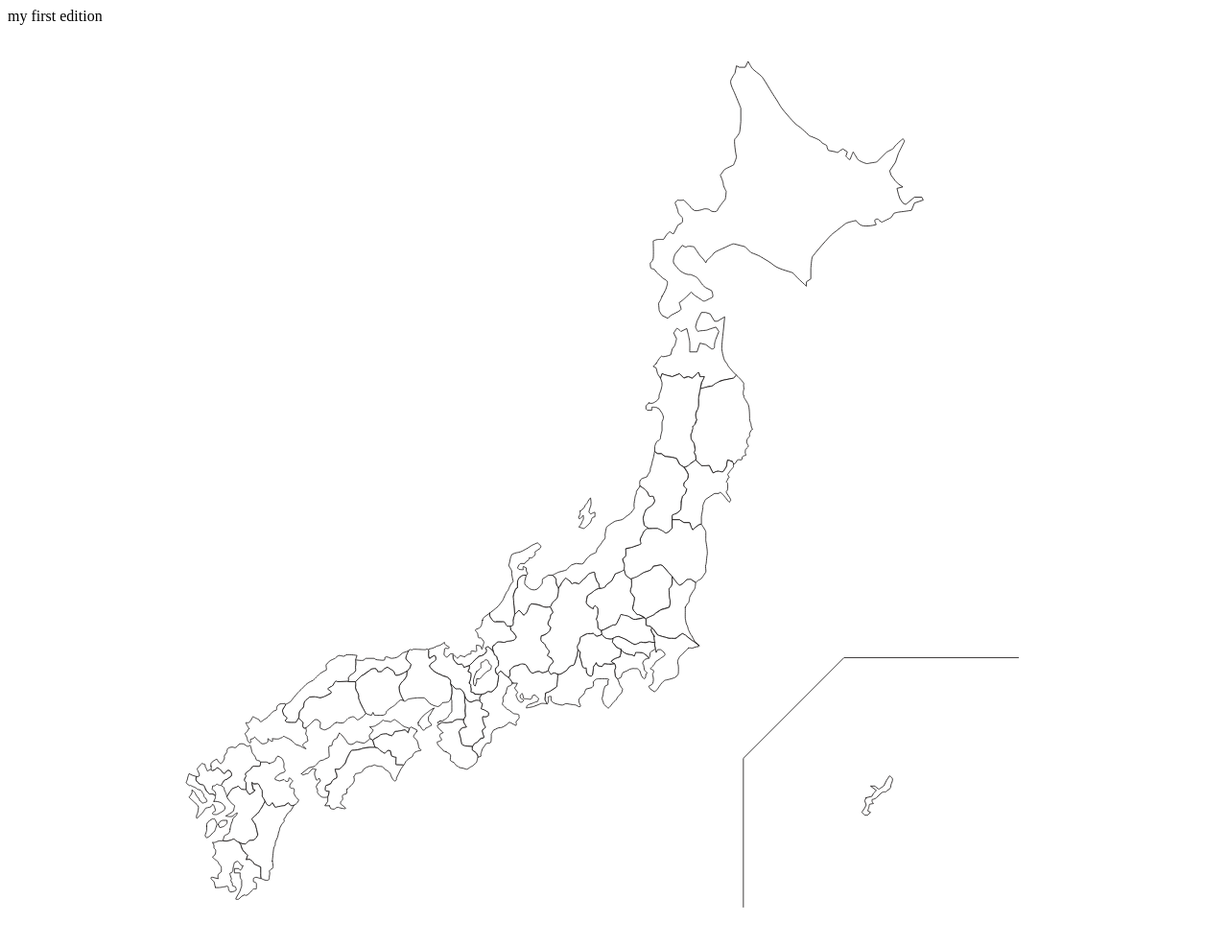
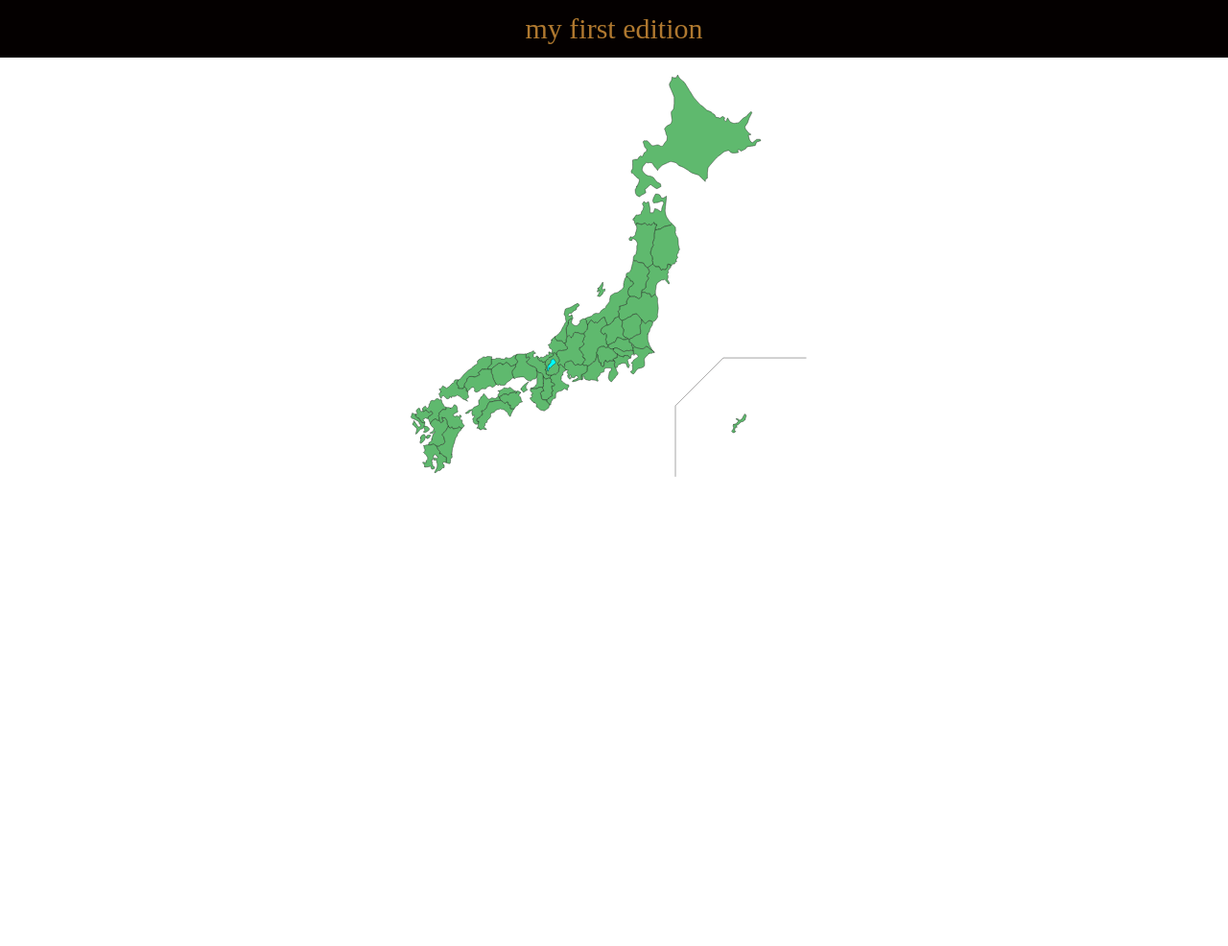
Before and after one commit to koyo-af19056/----web, a PHP site: page /main.html in a window 1280 px wide. Shown: the whole page at 96% size. After the commit the page ends 497 px from the top, so only its background shows below. Run offline with PHP 8.4, Linux system fonts and the light colour scheme.

Commit message:
2023/5/9 css調整

```diff
--- a/main.css
+++ b/main.css
@@ -1,16 +1,67 @@
-#map {
-    width: 10%;
+body {
+    width: 100%;
+    margin-top: 0;
+    margin-left: 0;
+    margin-right: 0;
+}
+
+header {
+    width: 100%;
+    margin-left: 0;
+    margin-right: 0;
+}
+
+header #title_label {
+    color: #040000;
+}
+
+header #title_label a{
+    margin-top: 0;
+    display: flex;
+    height: 60px;
+    flex-direction: column;
+    text-align: center;
+    justify-content: center;
+    font-size: 30px;
+    background-color: #040000;
+    color: #af782f;
 }
 
 svg {
-    width: 100%;
-    height: auto;
+    display: block;
+    width: 600px;
+    margin-left: auto;
+    margin-right: auto;
 }
 
-svg a {
-    transition: fill 0.3s linear;
+#map {
+    width: 100%;
 }
 
-svg a:hover {
+path {
+    transition: fill 0.3s;
+}
+
+path:hover {
     fill: #ffce00;
 }
+
+.cls-1 {
+    fill: #5fb96e;
+}
+
+.cls-1, .cls-2 {
+    fill-rule: evenodd;
+    stroke: #040000;
+    stroke-linecap: round;
+    stroke-linejoin: round;
+    stroke-width: .48px;
+}
+
+.cls-2 {
+    fill: none;
+}
+
+.biwako {
+    fill: aqua;
+}
--- a/main.html
+++ b/main.html
@@ -3,45 +3,18 @@
 <head>
     <title>地方創生webサイト</title>
     <link rel="stylesheet" href="main.css">
-    <style>
-        #map {
-            width: 100%;
-        }
-
-        path {
-            transition: fill 0.3s;
-        }
-
-        path:hover {
-            fill: #ffce00;
-        }
-    </style>
 </head>
 
 <body>
-    <header>my first edition</header>
+    <header>
+        <div id="title_label">
+            <a>my first edition</a>
+        </div>
+    </header>
     <main>
         <div id="map">
             <svg xmlns="http://www.w3.org/2000/svg" viewBox="0 0 800 600">
                 <defs>
-                    <style>
-                        .cls-1 {
-                            fill: #fff;
-                        }
-
-                        .cls-1,
-                        .cls-2 {
-                            fill-rule: evenodd;
-                            stroke: #040000;
-                            stroke-linecap: round;
-                            stroke-linejoin: round;
-                            stroke-width: .48px;
-                        }
-
-                        .cls-2 {
-                            fill: none;
-                        }
-                    </style>
                 </defs>
                 <a xlink:href="http://www.pref.hokkaido.lg.jp/" target="_blank">
                     <g id="hokkaido">
@@ -225,7 +198,7 @@
                 </a>
                 <a xlink:href="http://www.pref.shiga.lg.jp/" target="_blank">
                     <g id="shiga">
-                        <path class="cls-1"
+                        <path class="cls-1 biwako"
                             d="m309.38,426.52s3.15-2.04,2.89-2.89c-.26-.85,0-.96,0-.96,0,0-.29-1.4,0-1.92.29-.52,1.73-.49,1.93-.96.19-.47.96-.96.96-.96,0,0,1.5-.21,1.93.96.42,1.18.4,1.76.96,1.93.56.16,1.37,1.12.96,1.93-.4.81.12,1.58-.96,1.92-1.09.35-2.49,1.49-2.89,1.92-.39.43-1.62,1.22-1.93,1.93-.31.7-1.93,1.92-1.93,1.92h-1.93v1.93l-.96,2.89-.96-.96-.2-3.06,1.17-3.68.96-1.92Z" />
                     </g>
                 </a>
```
Also changed, not shown: 2 other files.
